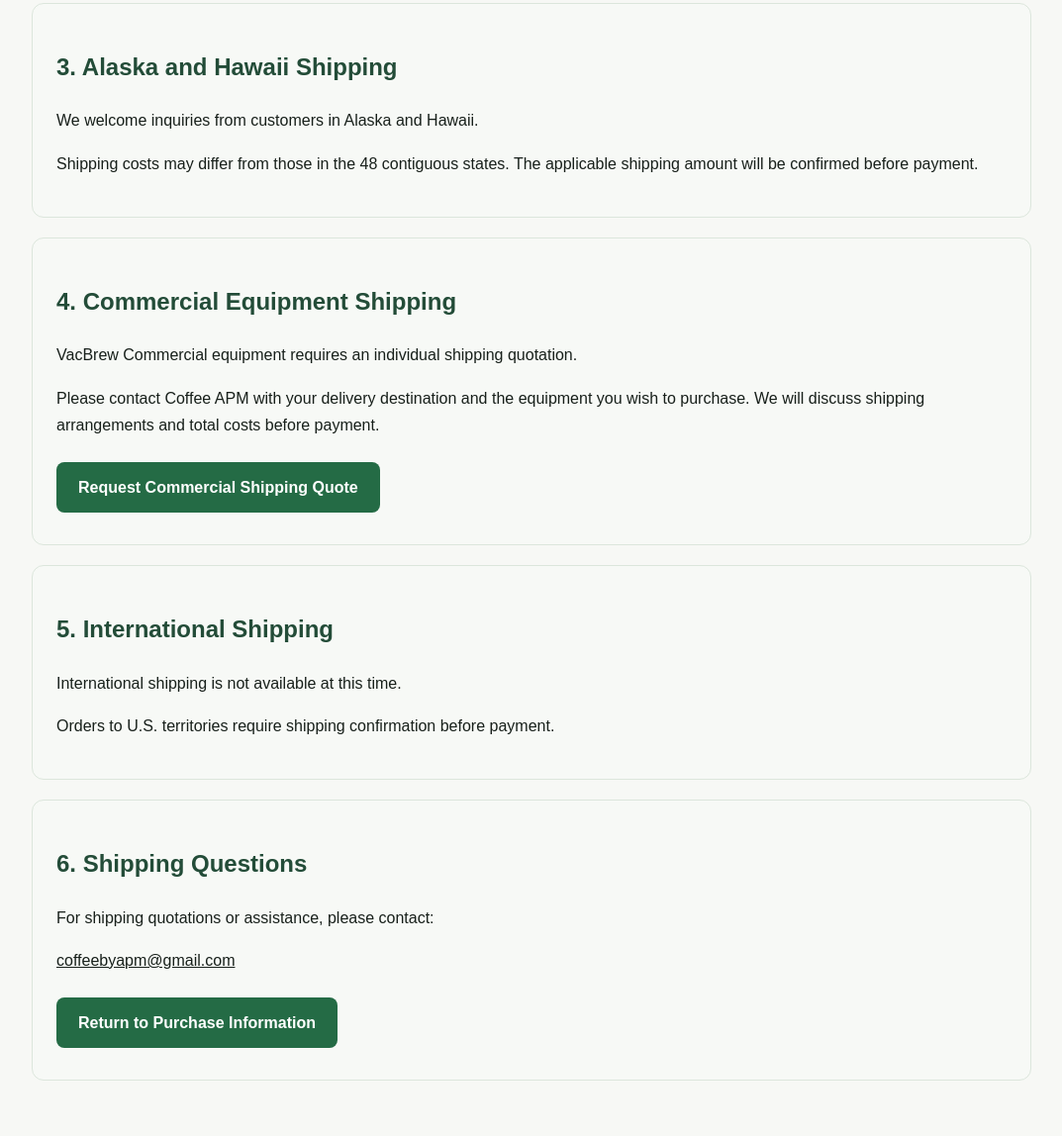
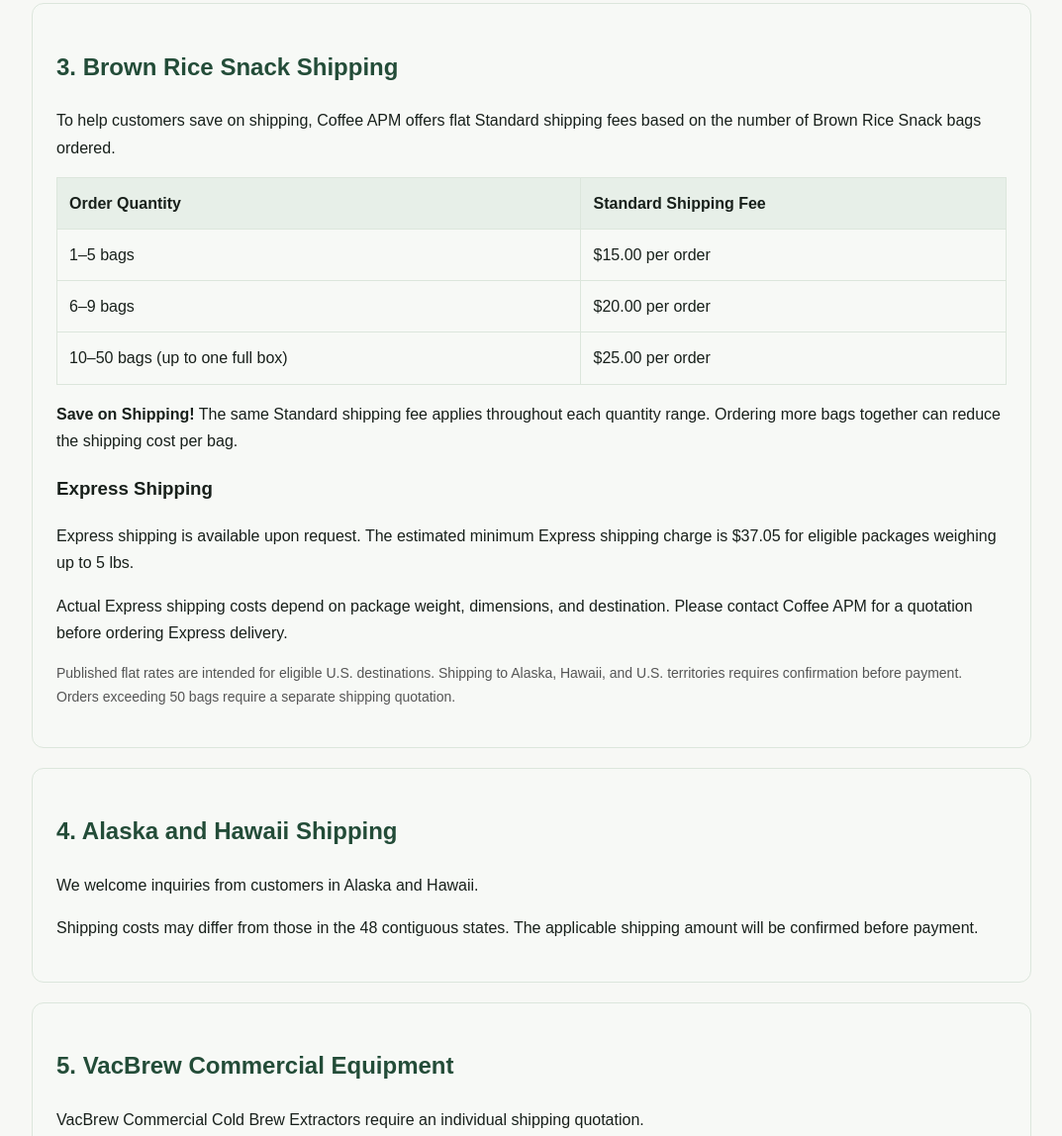
Before and after one commit to Coffeebyapm/CoffeeAPM, a plain HTML site: page shipping.html in a window 1280 px wide. Shown: the part 1142-2290 px from the top of the page at 99% size, without its empty margins (103-1176 px from the left). Drawn offline with Linux system fonts and the light colour scheme.

Commit message:
Enhance shipping.html with updated content and styles

```diff
--- a/shipping.html
+++ b/shipping.html
@@ -2,28 +2,34 @@
 <html lang="en">
 <head>
   <meta charset="UTF-8">
-  <meta name="viewport" content="width=device-width, initial-scale=1.0">
+  <meta name="viewport"
+        content="width=device-width, initial-scale=1.0">
   <title>Shipping Information | Coffee APM</title>
   <link rel="stylesheet" href="styles.css">
+
   <style>
     .shipping-header {
       text-align: center;
       padding: 22px 15px;
     }
+
     .shipping-header img {
       max-width: 150px;
       max-height: 100px;
       object-fit: contain;
       margin: 8px;
     }
+
     .shipping-nav {
       text-align: center;
       padding: 15px;
     }
+
     .shipping-nav a {
       display: inline-block;
       margin: 6px 12px;
     }
+
     .shipping-page {
       max-width: 1050px;
       margin: 35px auto;
@@ -31,10 +37,12 @@
       font-family: Arial, sans-serif;
       line-height: 1.7;
     }
+
     .shipping-page h1,
     .shipping-page h2 {
       color: #234c38;
     }
+
     .shipping-card {
       background: #f7f9f6;
       border: 1px solid #dce6dc;
@@ -42,6 +50,24 @@
       padding: 24px;
       margin: 20px 0;
     }
+
+    .shipping-table {
+      width: 100%;
+      border-collapse: collapse;
+      margin: 15px 0;
+    }
+
+    .shipping-table th,
+    .shipping-table td {
+      border: 1px solid #dce6dc;
+      padding: 12px;
+      text-align: left;
+    }
+
+    .shipping-table th {
+      background: #e7efe8;
+    }
+
     .shipping-action {
       display: inline-block;
       background: #246b45;
@@ -52,18 +78,46 @@
       font-weight: bold;
       margin: 8px 8px 8px 0;
     }
+
     .shipping-action:hover {
       background: #174a30;
     }
+
+    .shipping-note {
+      font-size: 14px;
+      color: #555;
+    }
+
+    @media (max-width: 600px) {
+      .shipping-page {
+        margin: 15px auto;
+        padding: 12px;
+      }
+
+      .shipping-card {
+        padding: 16px;
+      }
+
+      .shipping-table th,
+      .shipping-table td {
+        padding: 8px;
+        font-size: 14px;
+      }
+    }
   </style>
 </head>
+
 <body>
 
 <header class="shipping-header">
   <a href="index.html">
-    <img src="CLOGO.PNG" alt="Coffee APM Logo">
+    <img src="CLOGO.PNG"
+         alt="Coffee APM Company Logo">
   </a>
-  <img src="Loveyoume.PNG" alt="Love You Me Logo">
+
+  <img src="Loveyoume.PNG"
+       alt="Love You Me Brand Logo">
+
   <h1>Coffee APM</h1>
   <p>Shipping Information</p>
 </header>
@@ -81,18 +135,20 @@
 
   <p>
     Thank you for shopping with Coffee APM.
-    We currently plan to serve customers within
-    the United States.
+    We currently plan to serve customers
+    within the United States.
   </p>
 
   <section class="shipping-card">
     <h2>1. Shipping Charges</h2>
+
     <p>
       Product prices do not include shipping fees.
       Shipping is charged separately based on
       package weight, dimensions, delivery
       destination, and available shipping services.
     </p>
+
     <p>
       Customers must receive the complete product
       and shipping total before making payment.
@@ -104,10 +160,12 @@
 
   <section class="shipping-card">
     <h2>2. Shipping Within the United States</h2>
+
     <p>
       Coffee APM plans to use USPS initially
       for eligible smaller products.
     </p>
+
     <p>
       Shipping charges depend on the package
       and delivery address. Available services
@@ -116,44 +174,141 @@
   </section>
 
   <section class="shipping-card">
-    <h2>3. Alaska and Hawaii Shipping</h2>
+    <h2>3. Brown Rice Snack Shipping</h2>
+
+    <p>
+      To help customers save on shipping,
+      Coffee APM offers flat Standard shipping
+      fees based on the number of Brown Rice
+      Snack bags ordered.
+    </p>
+
+    <table class="shipping-table">
+      <thead>
+        <tr>
+          <th>Order Quantity</th>
+          <th>Standard Shipping Fee</th>
+        </tr>
+      </thead>
+      <tbody>
+        <tr>
+          <td>1–5 bags</td>
+          <td>$15.00 per order</td>
+        </tr>
+        <tr>
+          <td>6–9 bags</td>
+          <td>$20.00 per order</td>
+        </tr>
+        <tr>
+          <td>10–50 bags (up to one full box)</td>
+          <td>$25.00 per order</td>
+        </tr>
+      </tbody>
+    </table>
+
+    <p>
+      <strong>Save on Shipping!</strong>
+      The same Standard shipping fee applies
+      throughout each quantity range.
+      Ordering more bags together can reduce
+      the shipping cost per bag.
+    </p>
+
+    <h3>Express Shipping</h3>
+
+    <p>
+      Express shipping is available upon request.
+      The estimated minimum Express shipping
+      charge is $37.05 for eligible packages
+      weighing up to 5 lbs.
+    </p>
+
+    <p>
+      Actual Express shipping costs depend on
+      package weight, dimensions, and destination.
+      Please contact Coffee APM for a quotation
+      before ordering Express delivery.
+    </p>
+
+    <p class="shipping-note">
+      Published flat rates are intended for
+      eligible U.S. destinations. Shipping to
+      Alaska, Hawaii, and U.S. territories
+      requires confirmation before payment.
+      Orders exceeding 50 bags require
+      a separate shipping quotation.
+    </p>
+  </section>
+
+  <section class="shipping-card">
+    <h2>4. Alaska and Hawaii Shipping</h2>
+
     <p>
       We welcome inquiries from customers
       in Alaska and Hawaii.
     </p>
+
     <p>
       Shipping costs may differ from those
-      in the 48 contiguous states. The
-      applicable shipping amount will be
+      in the 48 contiguous states.
+      The applicable shipping amount will be
       confirmed before payment.
     </p>
   </section>
 
   <section class="shipping-card">
-    <h2>4. Commercial Equipment Shipping</h2>
+    <h2>5. VacBrew Commercial Equipment</h2>
+
     <p>
-      VacBrew Commercial equipment requires
-      an individual shipping quotation.
+      VacBrew Commercial Cold Brew Extractors
+      require an individual shipping quotation.
     </p>
+
     <p>
       Please contact Coffee APM with your
       delivery destination and the equipment
-      you wish to purchase. We will discuss
-      shipping arrangements and total costs
-      before payment.
+      you wish to purchase.
+      We will discuss shipping arrangements
+      and total costs before payment.
     </p>
+
+    <h3>Optional Setup and Training Service</h3>
+
+    <p>
+      <strong>
+        Setup and training services are available
+        upon customer request for an additional fee.
+      </strong>
+    </p>
+
+    <p>
+      These services are optional and are not
+      included in the standard product price.
+      Please contact Coffee APM for service
+      availability, details, and a quotation.
+    </p>
+
+    <p>
+      This option applies to all VacBrew
+      Commercial Cold Brew Extractor models,
+      including the 7-Gallon, 15-Gallon,
+      20-Gallon, and 50-Gallon models.
+    </p>
+
     <a class="shipping-action"
-       href="mailto:coffeebyapm@gmail.com?subject=VacBrew%20Commercial%20Shipping%20Quotation">
-      Request Commercial Shipping Quote
+       href="mailto:coffeebyapm@gmail.com?subject=VacBrew%20Commercial%20Shipping%20and%20Setup%20Quotation">
+      Request Commercial Shipping / Setup Quote
     </a>
   </section>
 
   <section class="shipping-card">
-    <h2>5. International Shipping</h2>
+    <h2>6. International Shipping</h2>
+
     <p>
       International shipping is not available
       at this time.
     </p>
+
     <p>
       Orders to U.S. territories require
       shipping confirmation before payment.
@@ -161,17 +316,21 @@
   </section>
 
   <section class="shipping-card">
-    <h2>6. Shipping Questions</h2>
+    <h2>7. Shipping Questions</h2>
+
     <p>
       For shipping quotations or assistance,
       please contact:
     </p>
+
     <p>
       <a href="mailto:coffeebyapm@gmail.com">
         coffeebyapm@gmail.com
       </a>
     </p>
-    <a class="shipping-action" href="purchase.html">
+
+    <a class="shipping-action"
+       href="purchase.html">
       Return to Purchase Information
     </a>
   </section>
```
